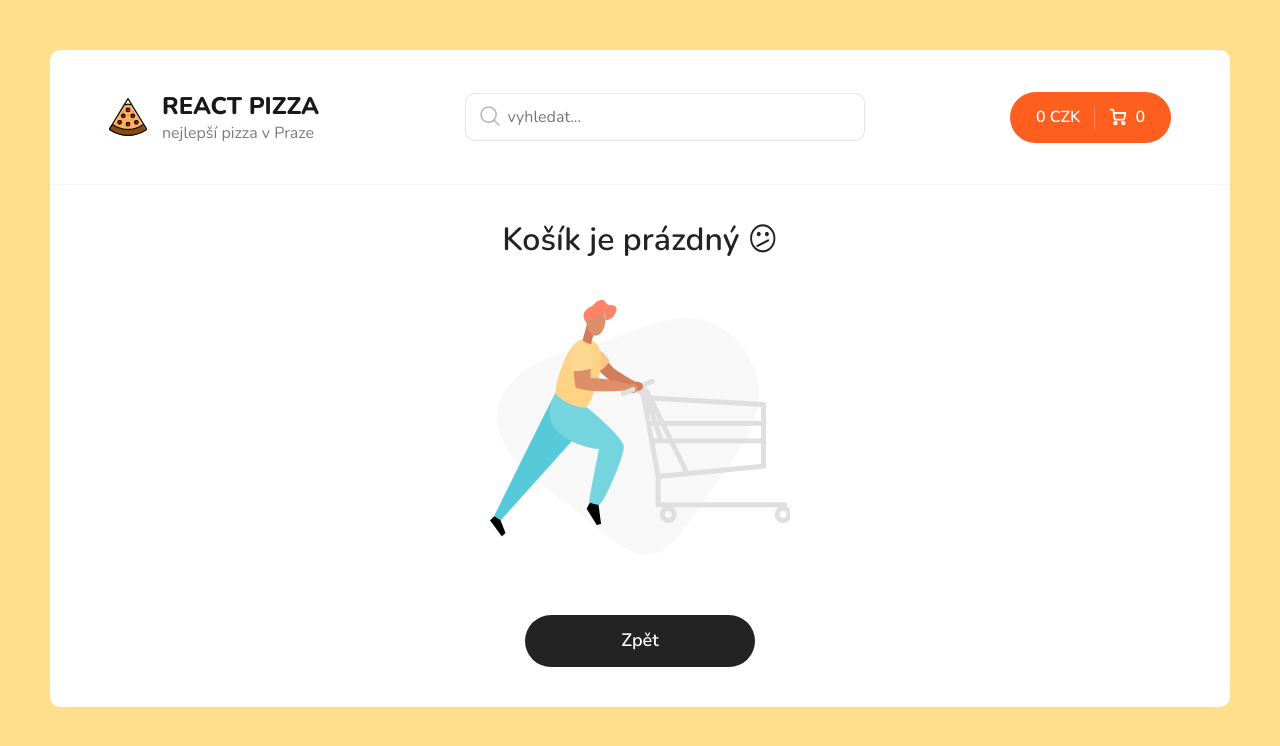
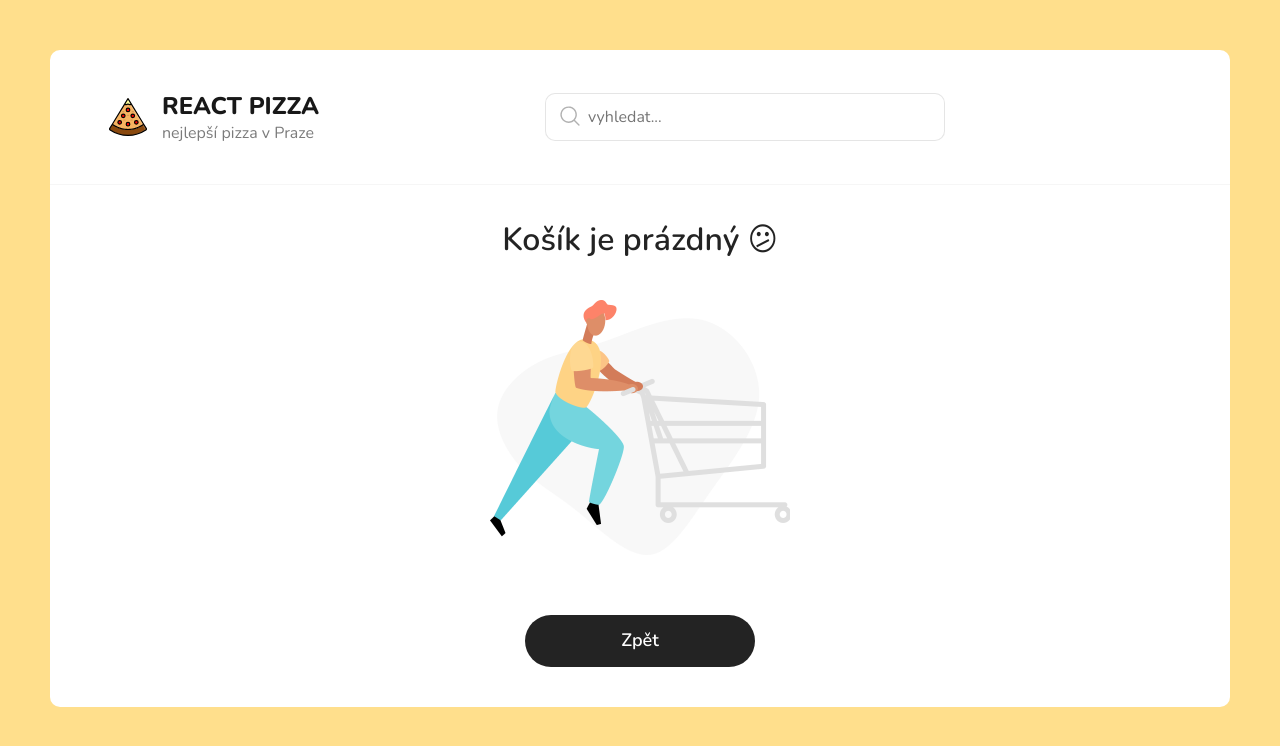
Before and after one commit to sacden/pizza, a React (Create React App) app: page /cart in a window 1280 px wide. Shown: the top 746 px of the page. Built offline with nearby package versions, Linux system fonts and the light colour scheme.

Commit message:
feat: add hook useLocation & conditional component rendering

```diff
--- a/src/components/Header.jsx
+++ b/src/components/Header.jsx
@@ -1,10 +1,12 @@
-import { Link } from 'react-router-dom';
+import { Link, useLocation } from 'react-router-dom';
 import Search from '../components/Search';
 import { useSelector } from 'react-redux';
 import { selectCart } from '../redux/slices/cartSlice';
 
 function Header() {
   const { totalPrice, items } = useSelector(selectCart);
+  const locaction = useLocation();
+
   return (
     <div className="header">
       <div className="container">
@@ -19,6 +21,7 @@ function Header() {
         </Link>
         <Search />
         <div className="header__cart">
+          {locaction.pathname !== '/cart' && (
             <Link to="/cart" className="button button--cart">
               <span>{totalPrice} CZK</span>
               <div className="button__delimiter"></div>
@@ -51,9 +54,12 @@ function Header() {
                 />
               </svg>
               <span>
-              {items.length > 0 ? items.map((el) => el.count).reduce((sum, el) => el + sum, 0) : 0}
+                {items.length > 0
+                  ? items.map((el) => el.count).reduce((sum, el) => el + sum, 0)
+                  : 0}
               </span>
             </Link>
+          )}
         </div>
       </div>
     </div>
```
Lines whose indentation alone changed are shown as unchanged.
